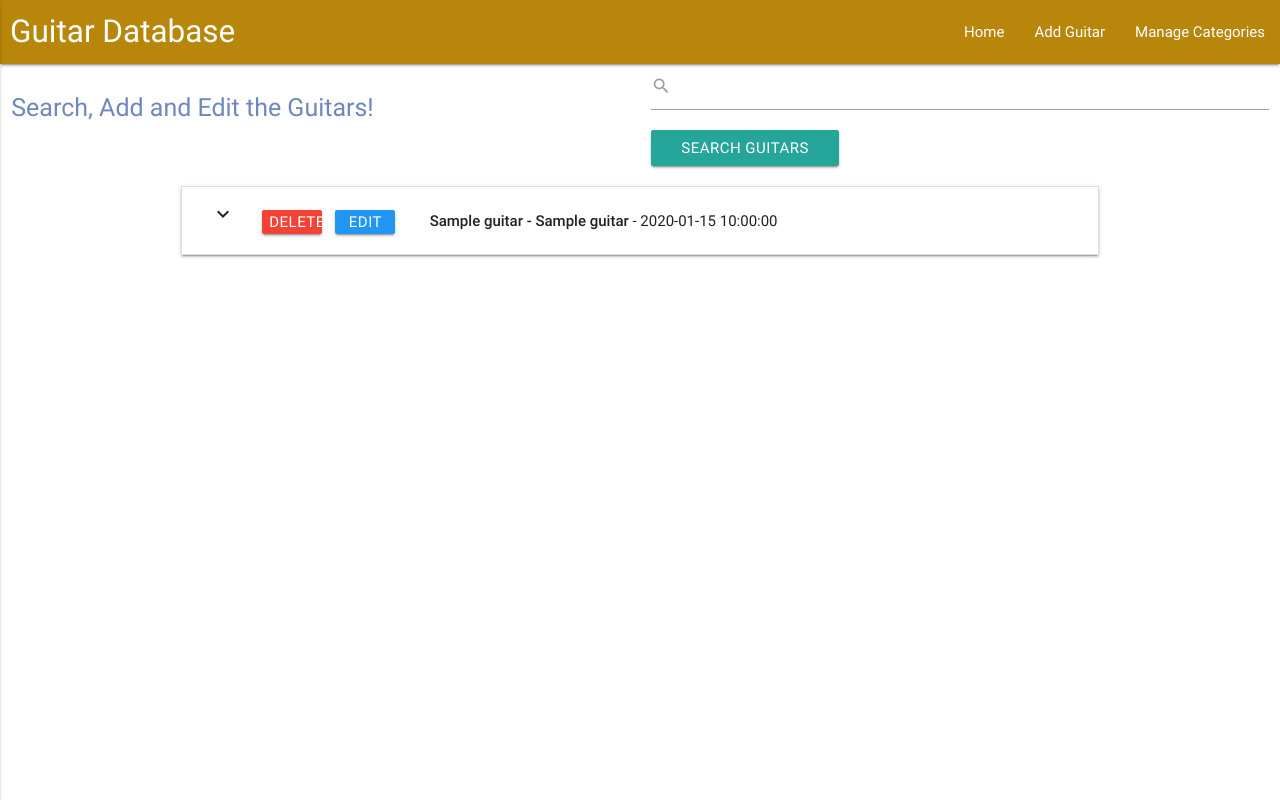
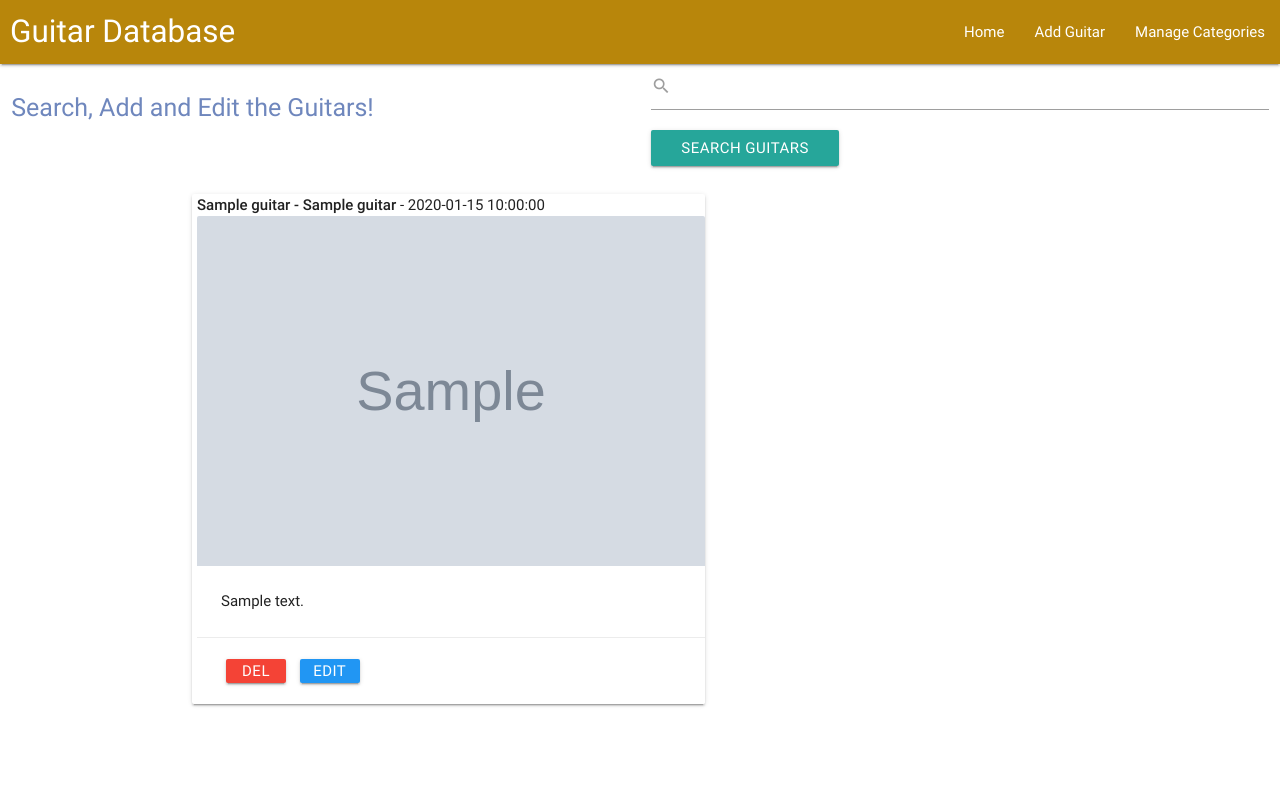
Before and after one commit to richdevelopments/guitar_database, a Flask app: page / in a window 1280 px wide. Run offline with Flask 2, Linux system fonts and the light colour scheme; grey boxes marked "Sample" are stand-in pictures; a database or web service that is not in the repository returns one stand-in record (values such as "Sample title"); some libraries are stand-ins or nearby versions.

Commit message:
added inline styling to card

```diff
--- a/templates/guitars.html
+++ b/templates/guitars.html
@@ -1,33 +1,27 @@
 {% extends 'base.html'%} {% block content %}
-<div class="row">
-    <ul class="collapsible" data-collapsible="accordion">
+<div class="row" "col s9">
+    <div class="col s12 m7">
         {% for guitar in guitars %}
-        <li>
-            <div class="collapsible-header">
-                <div class="col s3">
-                    <i class="material-icons">expand_more</i>
-                    <a href="{{url_for('delete_guitar', guitar_id=guitar._id)}}" class="waves-effect waves-light btn btn_danger red">Delete</a>
-                    <a href="{{url_for('edit_guitars', guitar_id=guitar._id)}}" class="waves-effect waves-light btn btn_small blue">Edit</a>
-                </div>
-                <div class=" guitar_header col s9">
-                    <strong>{{guitar.guitar_name}} - {{guitar.category_name}} </strong> - {{guitar.date_created}}
-                </div>
+        <div class="card" style="padding-left: 5px">
+            <div>
+            <strong>{{guitar.guitar_name}} - {{guitar.category_name}} </strong> - {{guitar.date_created}}
             </div>
-            <div class="collapsible-body">
+            <div class="card-image">
+                <img src="{{guitar.image_url}}" class="img-rounded" alt="guitarpic" width="530" height="350">
+            </div>
+            <div class="card-content">
                 <span>
                 {{guitar.guitar_description}}
-            <div id="photo">
-                <img src="{{guitar.image_url}}" class="img-rounded" alt="guitarpic" width="530" height="350">
+                </span>
             </div>
-            </span>
+            <div class="card-action">
+                <a href="{{url_for('delete_guitar', guitar_id=guitar._id)}}" class="waves-effect waves-light btn btn_danger red">DEL</a>
+                <a href="{{url_for('edit_guitars', guitar_id=guitar._id)}}" class="waves-effect waves-light btn btn_small blue">EDIT</a>
             </div>
-        </li>
+        </div>
         {% endfor %}
-
-    </ul>
-
+    </div>
 </div>
-{% endblock %}
 
 
 
@@ -35,10 +29,37 @@
 
 
 
-<!--            {{guitar.category_id}}-->
-
-<!--            {{guitar.author}}-->
-<!--            {{guitar.created_by}}-->
 
 
-<!--        {{category_name}}-->
+
+
+
+<!--<div class="row">-->
+<!--    <ul class="collapsible" data-collapsible="accordion">-->
+<!--        {% for guitar in guitars %}-->
+<!--        <li>-->
+<!--            <div class="collapsible-header">-->
+<!--                <div class="col s3">-->
+<!--                    <i class="material-icons">expand_more</i>-->
+<!--                    <a href="{{url_for('delete_guitar', guitar_id=guitar._id)}}" class="waves-effect waves-light btn btn_danger red">Delete</a>-->
+<!--                    <a href="{{url_for('edit_guitars', guitar_id=guitar._id)}}" class="waves-effect waves-light btn btn_small blue">Edit</a>-->
+<!--                </div>-->
+<!--                <div class=" guitar_header col s9">-->
+<!--                    <strong>{{guitar.guitar_name}} - {{guitar.category_name}} </strong> - {{guitar.date_created}}-->
+<!--                </div>-->
+<!--            </div>-->
+<!--            <div class="collapsible-body">-->
+<!--                <span>-->
+<!--                {{guitar.guitar_description}}-->
+<!--            <div id="photo">-->
+<!--                <img src="{{guitar.image_url}}" class="img-rounded" alt="guitarpic" width="530" height="350">-->
+<!--            </div>-->
+<!--            </span>-->
+<!--            </div>-->
+<!--        </li>-->
+<!--        {% endfor %}-->
+
+<!--    </ul>-->
+
+<!--</div>-->
+<!--{% endblock %}-->
```
